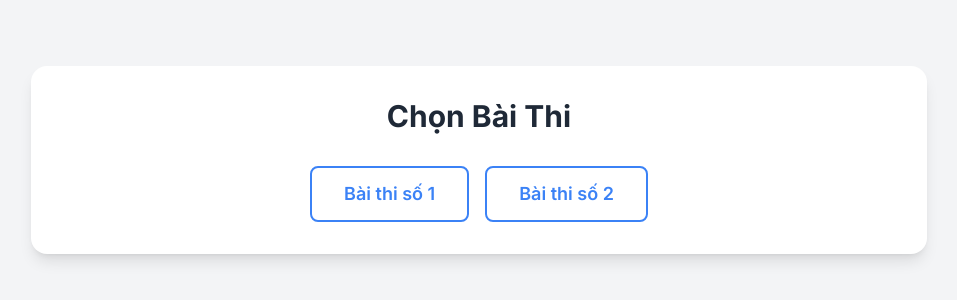
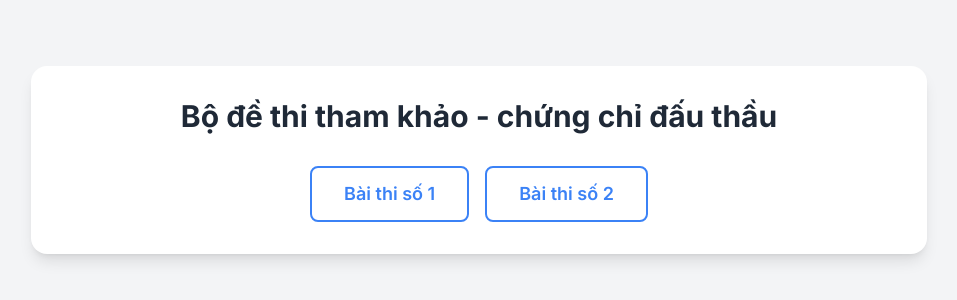
Before and after one commit to dinhcongnhat/exam_jtsc, a plain HTML site: page index.html in a window 1280 px wide. Shown: the part 240-540 px from the top of the page, without its empty margins (161-1118 px from the left). Drawn offline with nearby package versions, Linux system fonts and the light colour scheme.

Commit message:
Update index.html
commit

```diff
--- a/index.html
+++ b/index.html
@@ -85,7 +85,7 @@
 
         <!-- Screen: Exam Selection -->
         <div id="exam-selection-screen">
-            <h1 class="text-3xl font-bold text-center text-gray-800 mb-8">Chọn Bài Thi</h1>
+            <h1 class="text-3xl font-bold text-center text-gray-800 mb-8">Bộ đề thi tham khảo - chứng chỉ đấu thầu</h1>
             <div id="tabs-bar" class="flex flex-col sm:flex-row justify-center space-y-4 sm:space-y-0 sm:space-x-4">
                 <button data-exam-id="exam1" class="exam-tab-btn w-full sm:w-auto text-lg font-semibold py-3 px-8 rounded-lg bg-white border-2 border-blue-500 text-blue-500 hover:bg-blue-500 hover:text-white transition-colors duration-300">
                     Bài thi số 1
```
